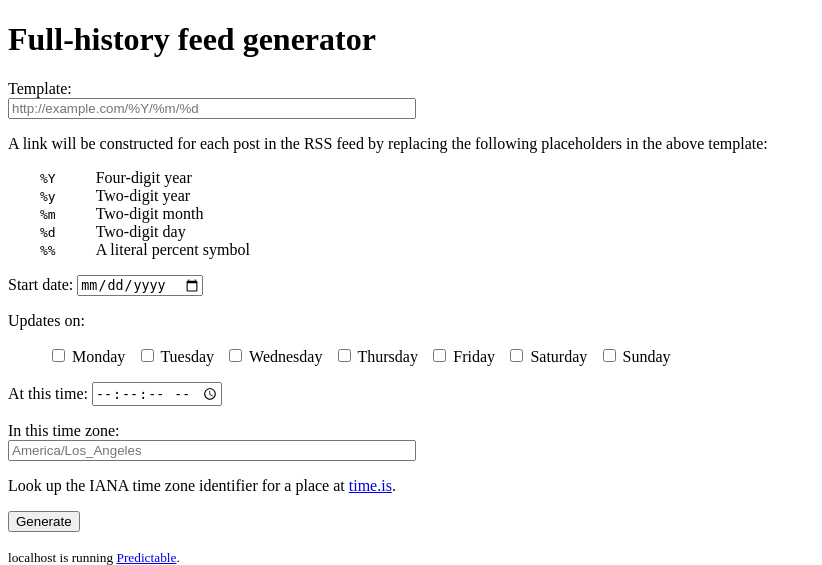
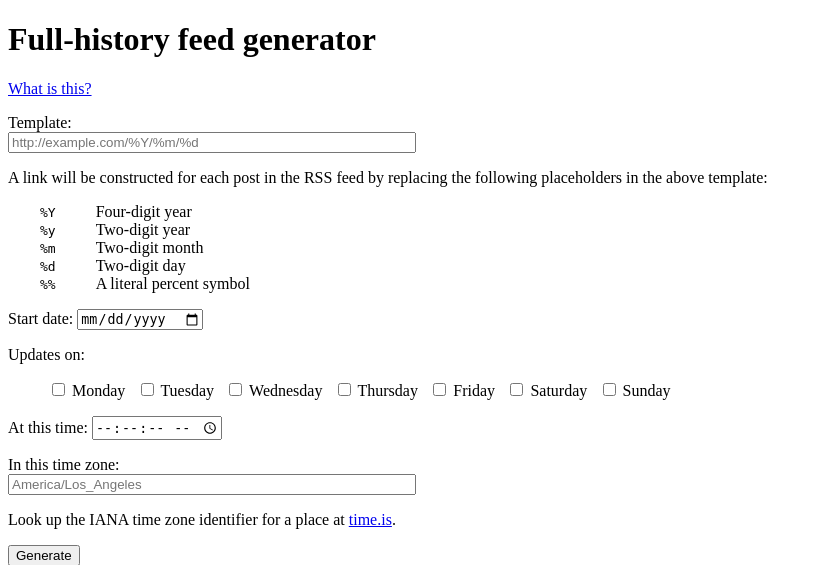
Before and after one commit to jameysharp/predictable, a Flask app: page / in a window 1280 px wide. Shown: the top 565 px of the page, without its empty margins (0-822 px from the left). Run offline with Flask 2, Linux system fonts and the light colour scheme.

Commit message:
Expand README around useful features this has.

```diff
--- a/templates/edit.html
+++ b/templates/edit.html
@@ -12,6 +12,7 @@ li { display: inline-block; margin-right: 1ex; }
   </head>
   <body>
     <h1>Full-history feed generator</h1>
+    <p><a href="https://github.com/jameysharp/predictable/blob/master/README.md" target="_blank" rel="noopener">What is this?</a></p>
 
     <form action="{{ url_for('edit_feed') }}" method="GET">
       <p>
```
Also changed, not shown: README.md.
